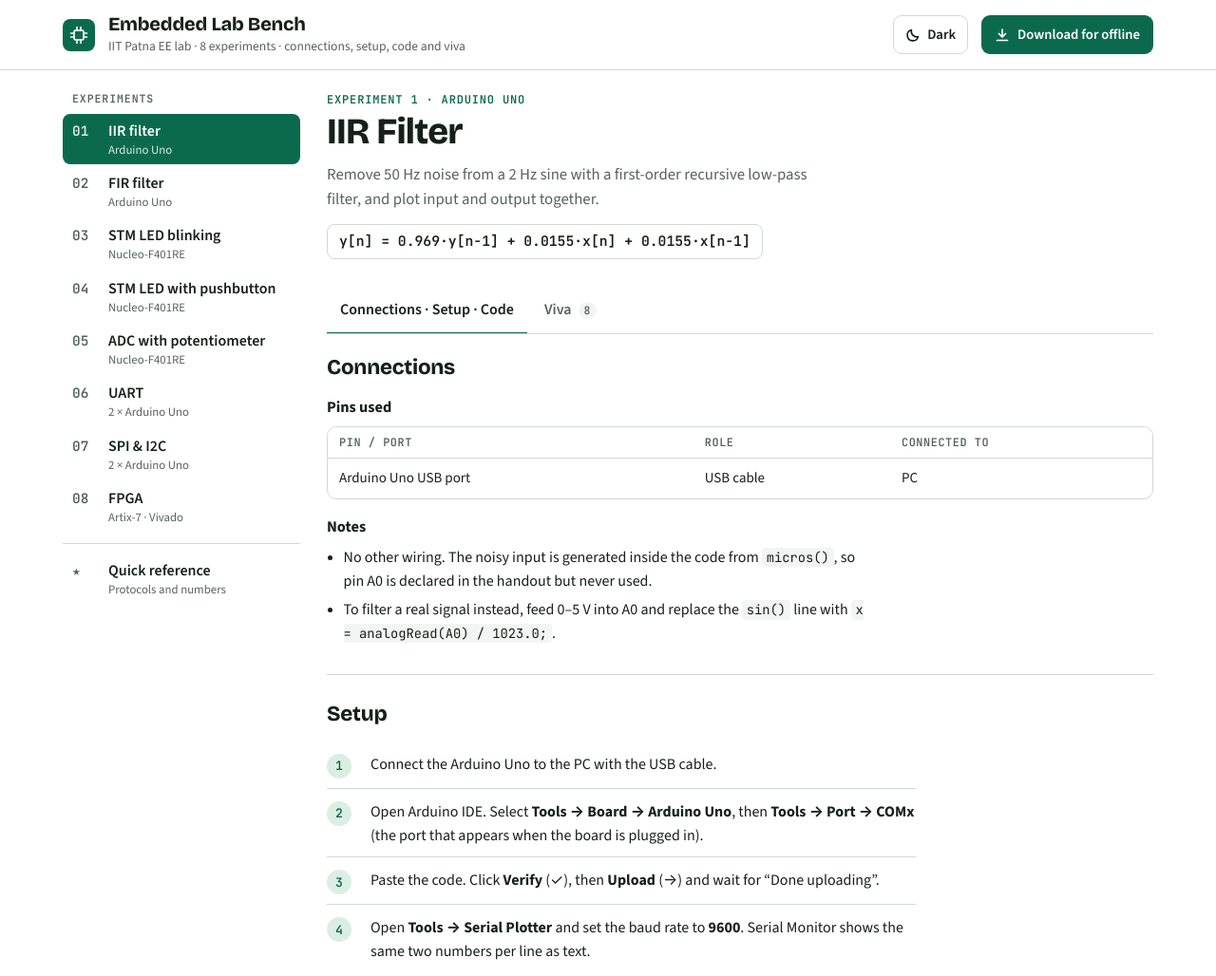
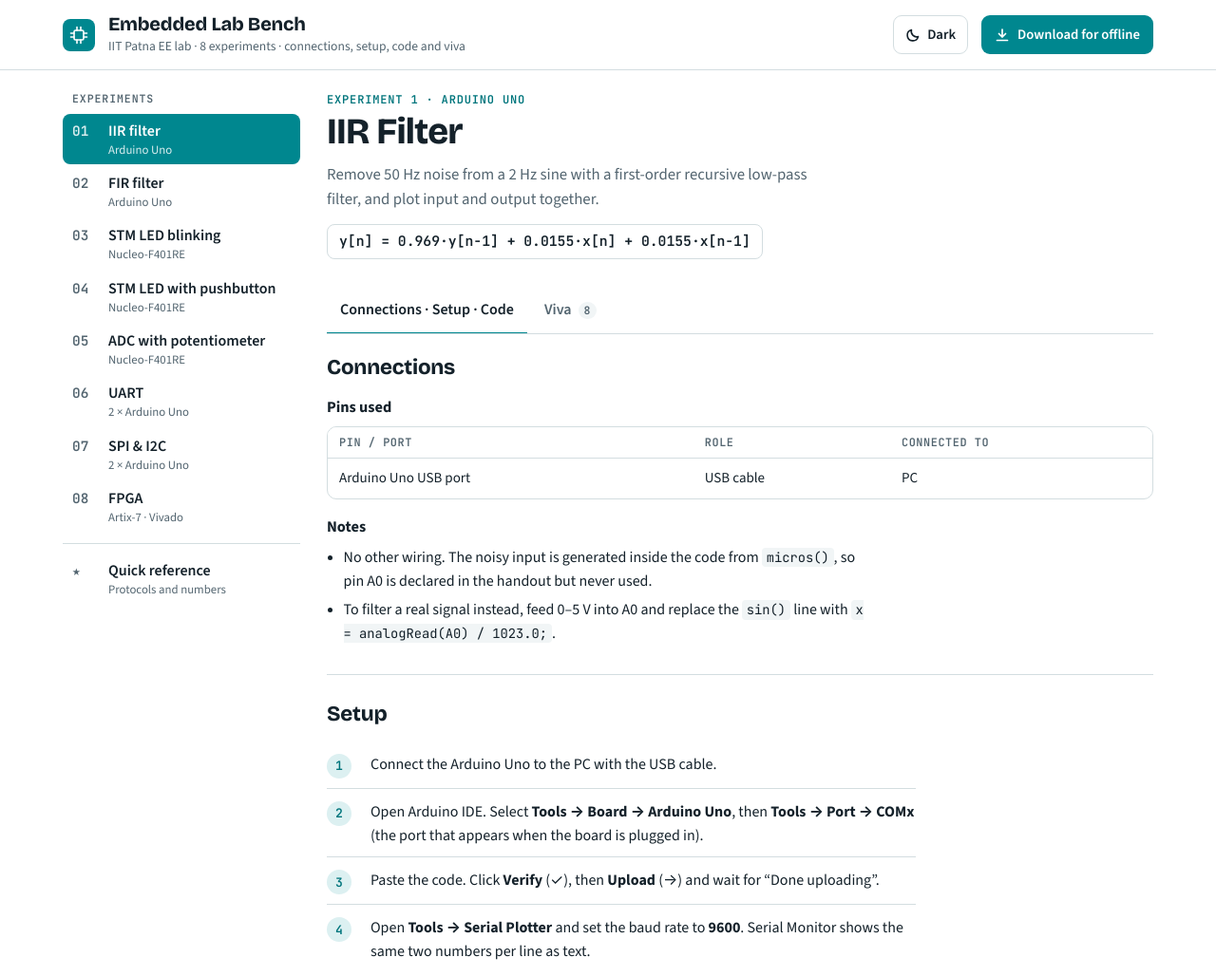
Before and after one commit to whysush/whysush.github.io, a plain HTML site: page embedded-lab/index.html in a window 1280 px wide. Shown: the top 1028 px of the page at 95% size. Drawn offline with nearby package versions, Linux system fonts and the light colour scheme.

Commit message:
Embedded Lab Bench: teal #00878F accent in light mode, dark-blue dark mode
Co-Authored-By: Claude Opus 5.5 <noreply@anthropic.com>
Claude-Session: https://claude.ai/code/session_01NvifBYnYfXLqthoVSzTfst

```diff
--- a/embedded-lab/index.html
+++ b/embedded-lab/index.html
@@ -13,11 +13,11 @@
 /* Layout: lab-bench reference — experiment rail on the left, one experiment at a time on the right,
    four tabs (Connections · Setup · Code · Viva). Solder-mask green accent, copper for "remember". */
 :root{
-  --bg:#ffffff; --panel:#ffffff; --sunk:#f2f5f3; --fg:#15201a; --muted:#56635c; --line:#d2d9d3;
-  --accent:#0b6a4d; --accent-ink:#ffffff; --accent-soft:#dbeee4;
+  --bg:#ffffff; --panel:#ffffff; --sunk:#f1f5f6; --fg:#14212a; --muted:#536570; --line:#d3dde0;
+  --accent:#00878F; --accent-ink:#ffffff; --accent-soft:#dcf0f1; --accent-text:#00757c;
   --copper:#9c5418; --copper-soft:#f6e7d8; --warn:#a3401a; --warn-soft:#fbe9df;
-  --code-bg:#ffffff; --code-fg:#17211c; --code-line:#dfe5e1; --code-muted:#6a7a72;
-  --tk-com:#7b8b83; --tk-str:#9a5410; --tk-kw:#0b6a4d; --tk-fn:#1b5ea6; --tk-num:#b2392b; --tk-pp:#7a3caf;
+  --code-bg:#ffffff; --code-fg:#14212a; --code-line:#dde5e8; --code-muted:#64767f;
+  --tk-com:#7a8a93; --tk-str:#9a5410; --tk-kw:#00757c; --tk-fn:#1b5ea6; --tk-num:#b2392b; --tk-pp:#7a3caf;
   --w-gnd:#39433e; --w-pwr:#c2372a; --w-s1:#1d6db0; --w-s2:#0b8a5a; --w-s3:#b06e06; --w-s4:#7a3caf;
   --f-display:"Bricolage Grotesque", "Segoe UI", system-ui, sans-serif;
   --f-body:"Source Sans 3", "Segoe UI", system-ui, -apple-system, sans-serif;
@@ -27,13 +27,13 @@
   color-scheme:light;
 }
 :root[data-theme="dark"]{
-  --bg:#0e1412; --panel:#151d1a; --sunk:#1b2521; --fg:#e2ebe6; --muted:#9aaaa2; --line:#2a3732;
-  --accent:#4cc596; --accent-ink:#06130e; --accent-soft:#173a2d;
+  --bg:#0b1622; --panel:#101e2c; --sunk:#16283a; --fg:#e2ebf2; --muted:#9aaebd; --line:#22374b;
+  --accent:#3fb8cc; --accent-ink:#06121c; --accent-soft:#123349; --accent-text:#5cc7d8;
   --copper:#e39a5c; --copper-soft:#33241a; --warn:#f08a5d; --warn-soft:#35201a;
-  --code-bg:#0a100e; --code-fg:#dce8e2; --code-line:#1f2b26; --code-muted:#7f948a;
-  --tk-com:#7f948a; --tk-str:#e7b56f; --tk-kw:#7fd3ae; --tk-fn:#8cc3ff; --tk-num:#f29a86; --tk-pp:#d6a5ff;
-  --w-gnd:#a4b0aa; --w-pwr:#ff7b6b; --w-s1:#6cb5f2; --w-s2:#4fd29c; --w-s3:#f0b44f; --w-s4:#c49af1;
-  --rem-bg:#33241a; --trap-bg:#35201a; --th-bg:#1b2521; --box-bg:#1b2521;
+  --code-bg:#08111b; --code-fg:#dce7f0; --code-line:#1b2d3f; --code-muted:#7d93a6;
+  --tk-com:#7d93a6; --tk-str:#e7b56f; --tk-kw:#6fd0de; --tk-fn:#8cc3ff; --tk-num:#f29a86; --tk-pp:#d6a5ff;
+  --w-gnd:#a7b5c2; --w-pwr:#ff7b6b; --w-s1:#6cb5f2; --w-s2:#4fd29c; --w-s3:#f0b44f; --w-s4:#c49af1;
+  --rem-bg:#2e2419; --trap-bg:#33201c; --th-bg:#16283a; --box-bg:#16283a;
   color-scheme:dark;
 }
 *,*::before,*::after{box-sizing:border-box}
@@ -76,7 +76,7 @@ body::before{content:"";position:fixed;inset:0 0 auto;height:env(safe-area-inset
 .rail .ref{margin-top:10px;border-top:1px solid var(--line);padding-top:10px}
 
 main{min-width:0}
-.kicker{font:600 .75rem/1.2 var(--f-mono);letter-spacing:.07em;text-transform:uppercase;color:var(--accent);margin:0 0 6px}
+.kicker{font:600 .75rem/1.2 var(--f-mono);letter-spacing:.07em;text-transform:uppercase;color:var(--accent-text);margin:0 0 6px}
 .exp-title{margin:0;font:750 clamp(1.7rem,3.6vw,2.4rem)/1.08 var(--f-display);letter-spacing:-.02em;text-wrap:balance}
 .lede{margin:10px 0 0;max-width:62ch;color:var(--muted);font-size:1.05rem}
 .eq{display:inline-block;margin-top:14px;font:600 .92rem/1.4 var(--f-mono);background:var(--panel);border:1px solid var(--line);border-radius:8px;padding:7px 12px;max-width:100%;overflow-x:auto;white-space:pre}
@@ -124,7 +124,7 @@ td.mono{font-family:var(--f-mono);font-size:.88rem;white-space:nowrap}
 .steps{list-style:none;margin:0;padding:0;counter-reset:s;display:flex;flex-direction:column;gap:2px;max-width:78ch}
 .steps li{counter-increment:s;display:grid;grid-template-columns:34px 1fr;gap:12px;padding:10px 0;border-bottom:1px solid var(--line)}
 .steps li:last-child{border-bottom:0}
-.steps li::before{content:counter(s);font:600 .82rem/1 var(--f-mono);width:26px;height:26px;border-radius:50%;display:grid;place-items:center;background:var(--accent-soft);color:var(--accent);margin-top:1px}
+.steps li::before{content:counter(s);font:600 .82rem/1 var(--f-mono);width:26px;height:26px;border-radius:50%;display:grid;place-items:center;background:var(--accent-soft);color:var(--accent-text);margin-top:1px}
 
 .toolbar{display:flex;flex-wrap:wrap;align-items:center;gap:10px 16px;justify-content:space-between}
 .toolbar .seg{margin-top:0}
@@ -148,7 +148,7 @@ td.mono{font-family:var(--f-mono);font-size:.88rem;white-space:nowrap}
 .viva details{background:var(--panel);border:1px solid var(--line);border-radius:var(--r)}
 .viva summary{cursor:pointer;list-style:none;padding:12px 14px;display:grid;grid-template-columns:38px 1fr 18px;gap:8px;align-items:baseline;font-weight:600}
 .viva summary::-webkit-details-marker{display:none}
-.viva summary .qn{font:600 .8rem/1 var(--f-mono);color:var(--accent)}
+.viva summary .qn{font:600 .8rem/1 var(--f-mono);color:var(--accent-text)}
 .viva summary::after{content:"+";font:600 1.1rem/1 var(--f-mono);color:var(--muted);text-align:right}
 .viva details[open] summary::after{content:"−"}
 .viva .ans{padding:0 14px 13px 60px;color:var(--fg)}
```
